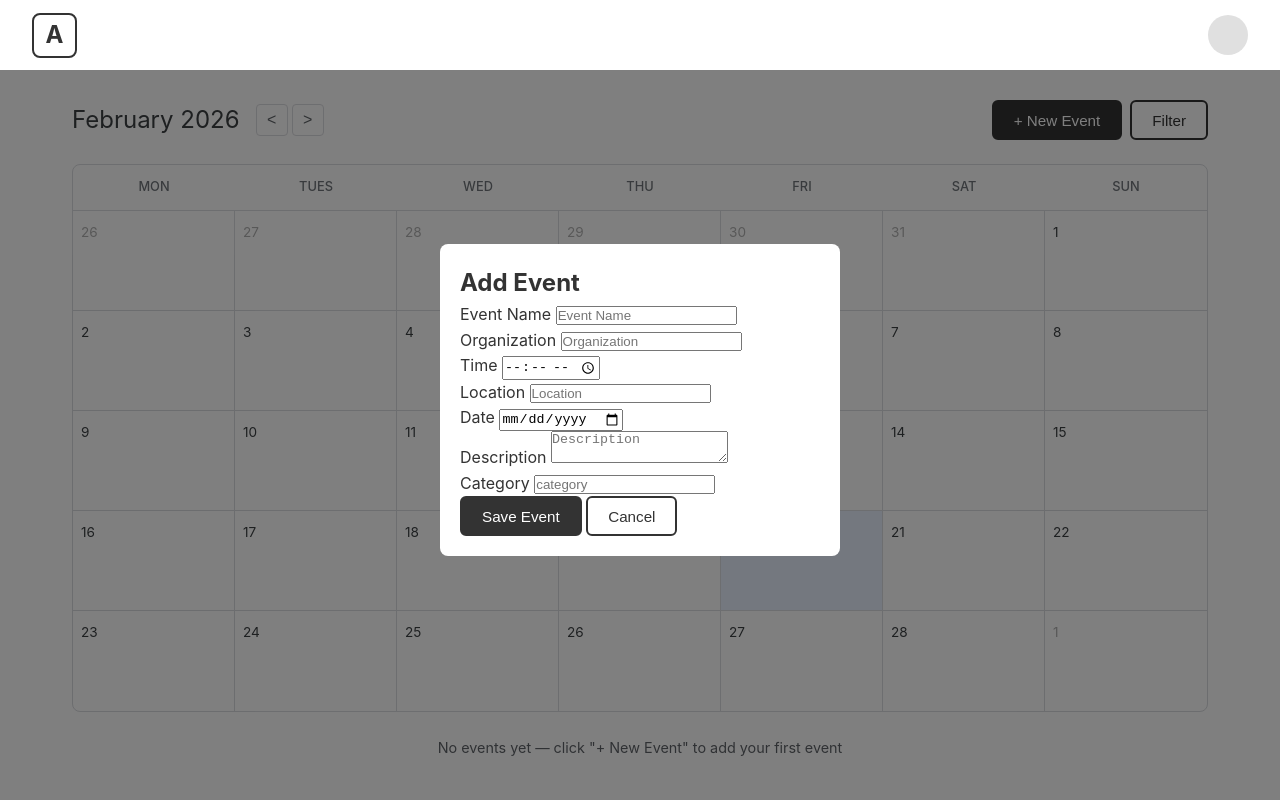
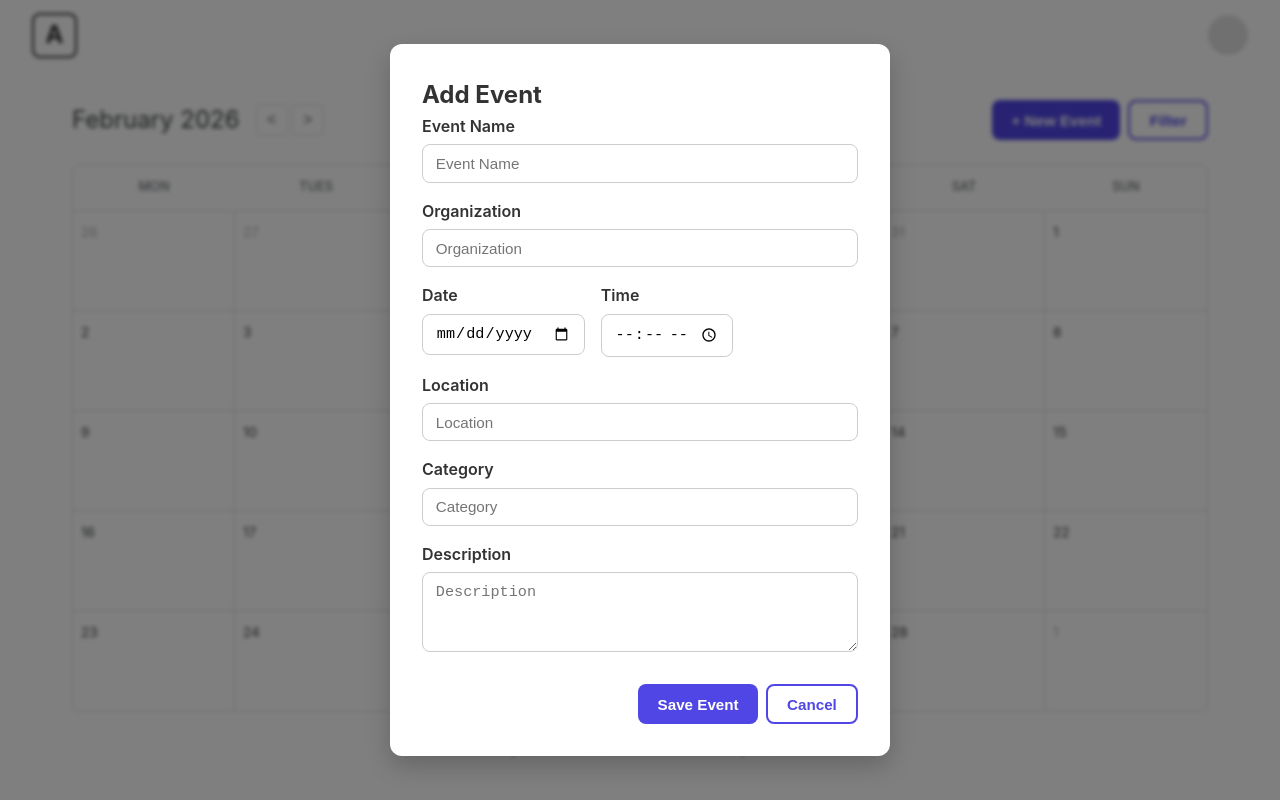
Before and after one commit to brooklynschmidt/project2-attendeeum, a website: page frontend/dashboard.html in a window 1280 px wide. Both pictures are taken after a click on the button "+ New Event". Drawn offline with Linux system fonts and the light colour scheme; no server answers.

Commit message:
added some css to modal

```diff
--- a/frontend/css/dashboard.css
+++ b/frontend/css/dashboard.css
@@ -222,21 +222,129 @@
   left: 0;
   width: 100%;
   height: 100%;
-  background: rgba(0,0,0,0.5);
   display: flex;
+  align-items: center;
   justify-content: center;
-  align-items: center;
+  z-index: 1000;
+  transition: opacity 0.3s ease;
 }
 
-.hidden {
+.modal.hidden {
   display: none;
 }
 
+.modal-overlay {
+  position: absolute;
+  top: 0;
+  left: 0;
+  width: 100%;
+  height: 100%;
+  background-color: rgba(0, 0, 0, 0.5);
+  backdrop-filter: blur(2px);
+}
+
+/* Modal content */
 .modal-content {
-  background: white;
-  padding: 20px;
+  position: relative;
+  background-color: #fff;
+  padding: 2rem;
+  width: 90%;
+  max-width: 500px;
+  border-radius: 12px;
+  box-shadow: 0 10px 25px rgba(0,0,0,0.2);
+  z-index: 10;
+  animation: slideIn 0.3s ease;
+}
+
+@keyframes slideIn {
+  from { transform: translateY(-30px); opacity: 0; }
+  to { transform: translateY(0); opacity: 1; }
+}
+
+/* Form styling */
+form {
+  display: flex;
+  flex-direction: column;
+  gap: 1rem;
+}
+
+.form-row {
+  display: flex;
+  gap: 1rem;
+}
+
+.form-group {
+  display: flex;
+  flex-direction: column;
+}
+
+label {
+  font-weight: 600;
+  margin-bottom: 0.3rem;
+  color: #333;
+}
+
+input, textarea {
+  padding: 0.6rem 0.8rem;
+  border: 1px solid #ccc;
   border-radius: 8px;
-  width: 400px;
+  font-size: 0.95rem;
+  transition: border-color 0.2s ease, box-shadow 0.2s ease;
+}
+
+input:focus, textarea:focus {
+  border-color: #4f46e5; /* Indigo */
+  box-shadow: 0 0 0 2px rgba(79, 70, 229, 0.2);
+  outline: none;
+}
+
+textarea {
+  resize: vertical;
+  min-height: 80px;
+}
+
+/* Buttons */
+.modal-buttons {
+  display: flex;
+  justify-content: flex-end;
+  gap: 0.5rem;
+  margin-top: 1rem;
+}
+
+.btn {
+  padding: 0.6rem 1.2rem;
+  font-size: 0.95rem;
+  font-weight: 600;
+  border-radius: 8px;
+  cursor: pointer;
+  transition: background-color 0.2s ease, color 0.2s ease;
+}
+
+.btn-primary {
+  background-color: #4f46e5;
+  color: #fff;
+  border: none;
+}
+
+.btn-primary:hover {
+  background-color: #4338ca;
+}
+
+.btn-outline {
+  background-color: transparent;
+  color: #4f46e5;
+  border: 2px solid #4f46e5;
+}
+
+.btn-outline:hover {
+  background-color: #4f46e5;
+  color: #fff;
+}
+
+@media (max-width: 480px) {
+  .form-row {
+    flex-direction: column;
+  }
 }
 
 /* ================================
--- a/frontend/dashboard.html
+++ b/frontend/dashboard.html
@@ -61,6 +61,7 @@
 
   <!-- Add Event Modal -->
   <div class="modal hidden" id="event-modal">
+    <div class="modal-overlay"></div>
     <div class="modal-content">
       <h2>Add Event</h2>
       <form id="event-form">
@@ -74,9 +75,16 @@
           <input type="text" id="event-organization" name="organization" placeholder="Organization" required />
         </div>
 
-        <div class="form-group">
-          <label for="event-time">Time</label>
-          <input type="time" id="event-time" name="time" required />
+        <div class="form-row">
+          <div class="form-group">
+            <label for="event-date">Date</label>
+            <input type="date" id="event-date" name="date" required />
+          </div>
+
+          <div class="form-group">
+            <label for="event-time">Time</label>
+            <input type="time" id="event-time" name="time" required />
+          </div>
         </div>
 
         <div class="form-group">
@@ -85,18 +93,13 @@
         </div>
 
         <div class="form-group">
-          <label for="event-date">Date</label>
-          <input type="date" id="event-date" name="date" required />
+          <label for="category">Category</label>
+          <input type="text" id="event-category" name="category" placeholder="Category" required />
         </div>
 
         <div class="form-group">
           <label for="event-description">Description</label>
           <textarea id="event-description" name="description" placeholder="Description"></textarea>
-        </div>
-
-        <div class="form-group">
-          <label for="category">Category</label>
-          <input type="text" id="event-category" name="category" placeholder="category" required />
         </div>
 
         <div class="modal-buttons">
```
